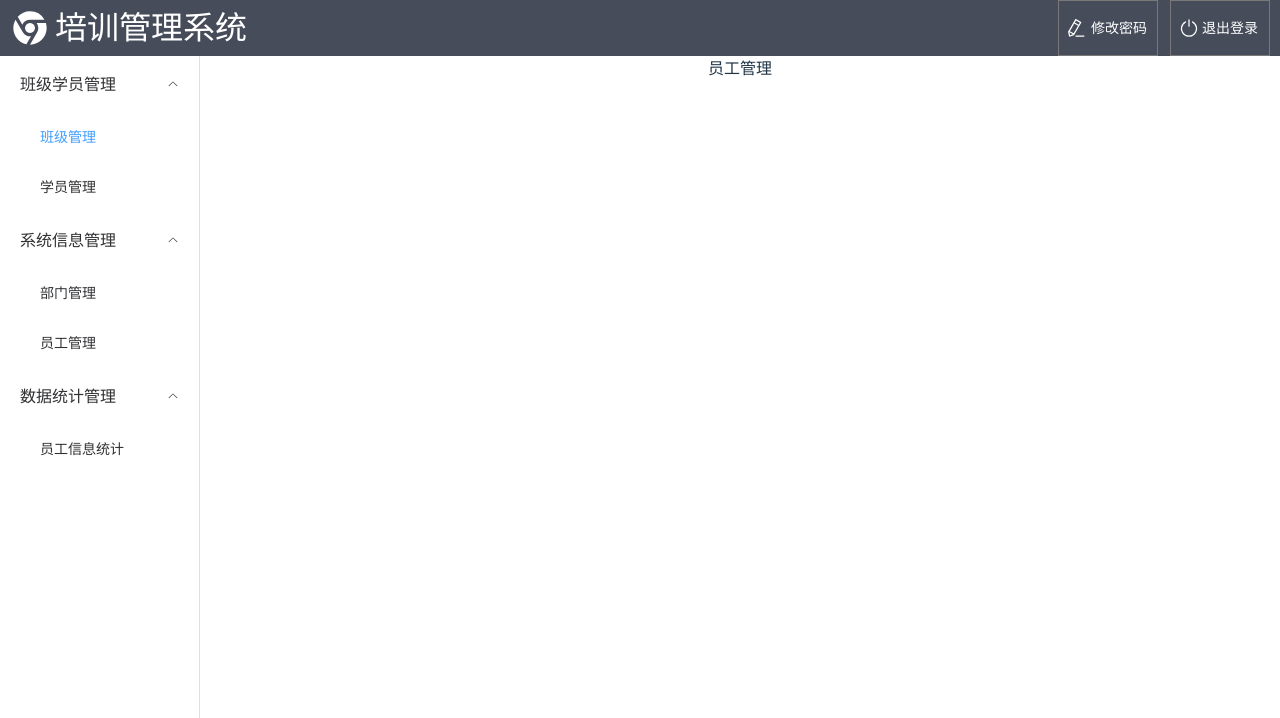
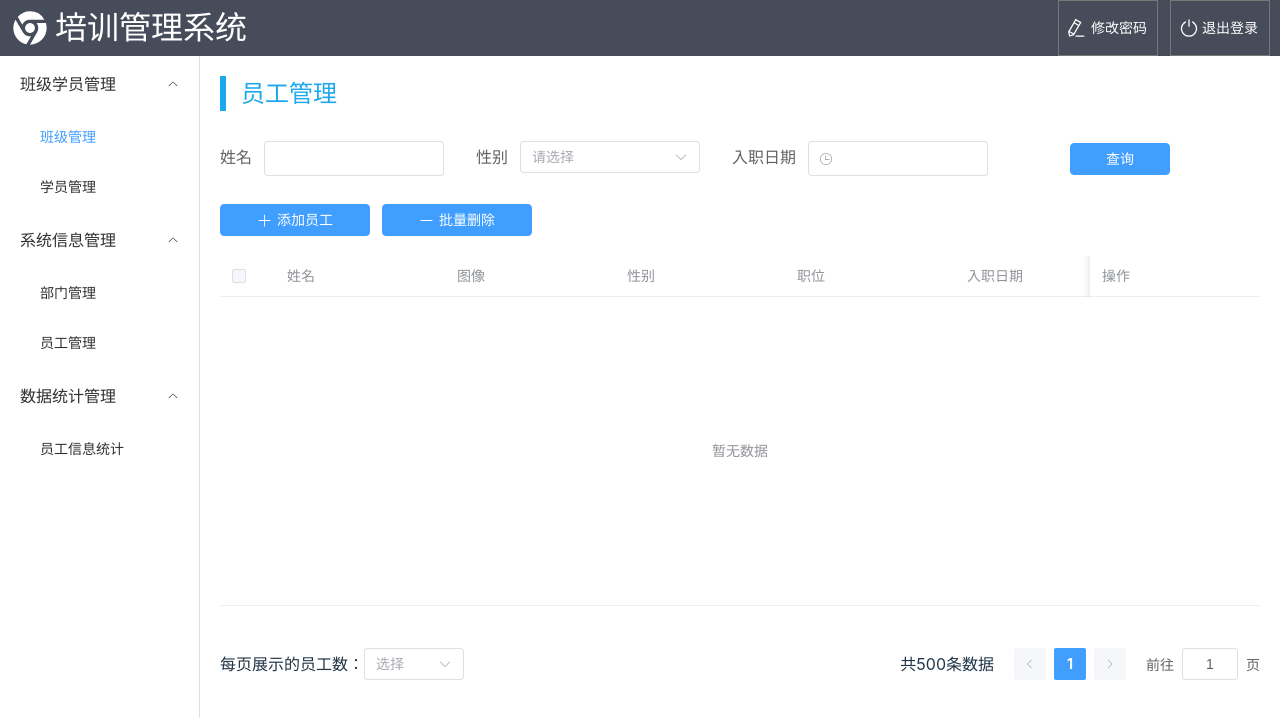
Before and after one commit to Shi-Jia-Ming/homework-vue, a Vue app: page /home/staff in a window 1280 px wide. Shown: the top 718 px of the page. Built offline with nearby package versions, Linux system fonts and the light colour scheme.

Commit message:
Add staff manage page view.

```diff
--- a/src/components/StaffManage.vue
+++ b/src/components/StaffManage.vue
@@ -1,8 +1,155 @@
 <template>
-  <div>
-    员工管理
+  <div class="staff-manage-layout">
+    <div class="staff-manage-title-container">
+      <p class="staff-manage-title">员工管理</p>
+    </div>
+    <div class="search-group">
+      <!-- 查询员工的表单 -->
+      <el-form :inline="true" style="width: 100%; display: flex; justify-content: flex-start;">
+        <el-form-item label="姓名" class="staff-name-container">
+          <el-input style="width: 180px; height: 35px;" />
+        </el-form-item>
+
+        <el-form-item label="性别" class="staff-degree-container">
+          <el-select style="width: 180px; height: 35px;" />
+        </el-form-item>
+
+        <el-form-item label="入职日期" class="staff-class-container">
+          <el-date-picker type="datetime" style="width: 180px; height: 35px;" />
+        </el-form-item>
+
+        <el-form-item class="search-btn-container">
+          <el-button type="primary" class="search-btn">查询</el-button>
+        </el-form-item>
+      </el-form>
+    </div>
+    <div class="btn-container">
+      <el-button type="primary" class="add-btn">
+        <template #icon>
+          <el-icon :size="15" style="margin-right: 5px;">
+            <plus />
+          </el-icon>
+          <p>添加员工</p>
+        </template>
+      </el-button>
+
+      <el-button type="primary" class="add-btn">
+        <template #icon>
+          <el-icon :size="15" style="margin-right: 5px;">
+            <minus />
+          </el-icon>
+          <p>批量删除</p>
+        </template>
+      </el-button>
+    </div>
+    <div class="staff-table-container">
+      <el-table stripe style="width: 100%" height="350" class="staff-table">
+        <el-table-column type="selection" width="55" />
+        <el-table-column fixed="left" prop="name" label="姓名" width="170" />
+        <el-table-column prop="acatar" label="图像" width="170" />
+        <el-table-column prop="gender" label="性别" width="170" />
+        <el-table-column prop="post" label="职位" width="170" />
+        <el-table-column prop="createdAt" label="入职日期" width="170" />
+        <el-table-column prop="updatedAt" label="最后操作时间" width="170" />
+        <el-table-column fixed="right" label="操作" width="170">
+          <template #default>
+            <el-button link type="primary" size="small">
+              编辑
+            </el-button>
+            <el-button link type="primary" size="small">
+              删除
+            </el-button>
+          </template>
+        </el-table-column>
+      </el-table>
+      <div class="page-configuraiton">
+        <div class="page-number-select">
+          <p>每页展示的员工数：</p>
+          <el-select multiple placeholder="选择" style="width: 100px">
+            <el-option v-for="item in [10, 20, 50, 100]" :key="item" :label="item" :value="item" />
+          </el-select>
+        </div>
+        <div class="page-select">
+          <p>共{{ 500 }}条数据</p>
+          <el-pagination background layout="prev, pager, next, jumper" :total="10" class="pagination" />
+        </div>
+      </div>
+    </div>
   </div>
 </template>
 
 <script setup lang="ts">
+import { Plus, Minus } from '@element-plus/icons-vue';
 </script>
+
+<style lang="scss">
+.staff-manage-layout {
+  display: flex;
+  flex-direction: column;
+  padding: 20px;
+}
+
+.staff-manage-title-container {
+  display: flex;
+  border-left: 6px #1da8ed solid;
+  height: 35px;
+}
+
+.staff-manage-title {
+  align-self: center;
+  margin-left: 15px;
+  font-size: 24px;
+  color: #1da8ed;
+}
+
+.search-group {
+  align-self: flex-start;
+  margin-top: 30px;
+  width: 100%;
+}
+
+.el-form-item__label {
+  font-size: 16px;
+  text-align: center;
+}
+
+.search-btn {
+  margin-left: 50px;
+  width: 100px;
+}
+
+.btn-container {
+  margin-top: 10px;
+  align-self: flex-start;
+}
+
+.add-btn {
+  width: 150px;
+}
+
+.staff-table-container {
+  display: flex;
+  flex-direction: column;
+  justify-content: space-between;
+  height: 100%;
+  margin-top: 20px;
+}
+
+.page-configuraiton {
+  display: flex;
+  flex-direction: row;
+  justify-content: space-between;
+  margin-top: 30px;
+}
+
+.page-number-select,
+.page-select {
+  display: flex;
+  flex-direction: row;
+  align-items: center;
+}
+
+.pagination {
+  margin-left: 20px;
+}
+</style>
```
